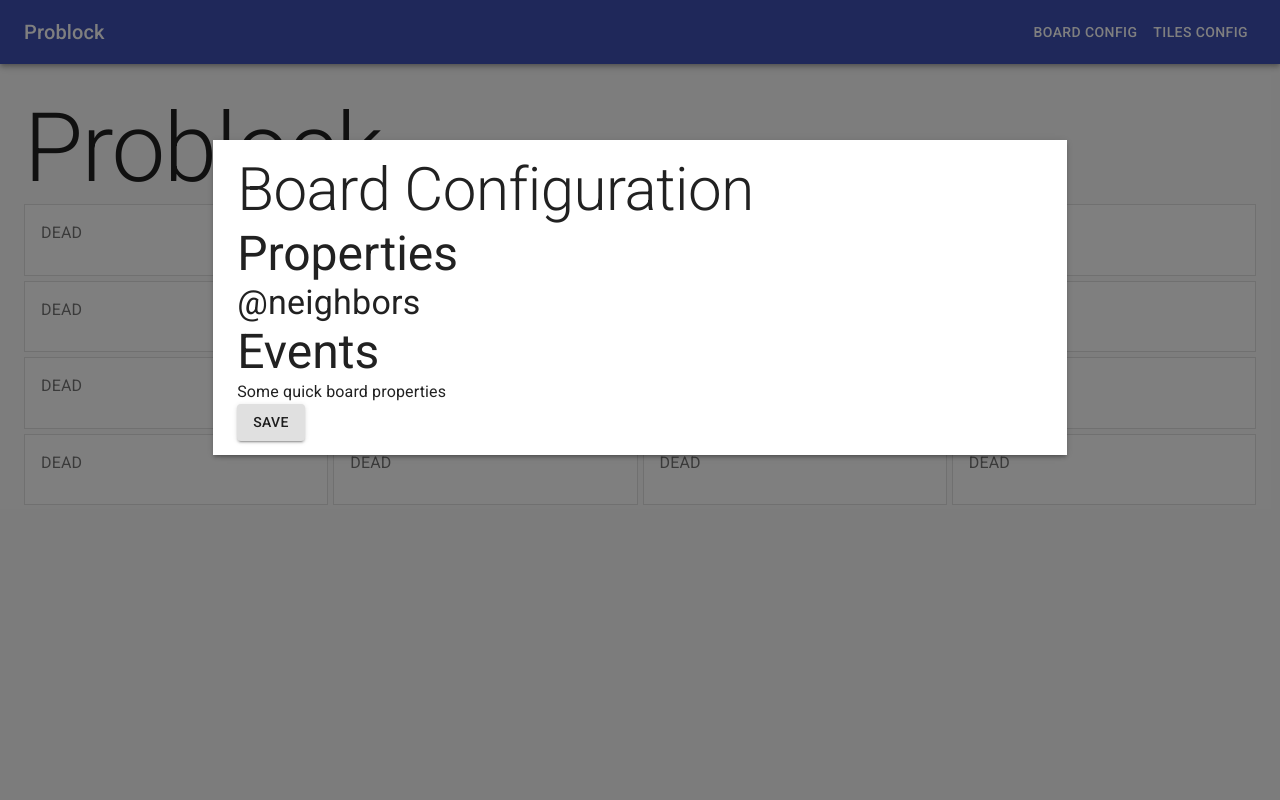
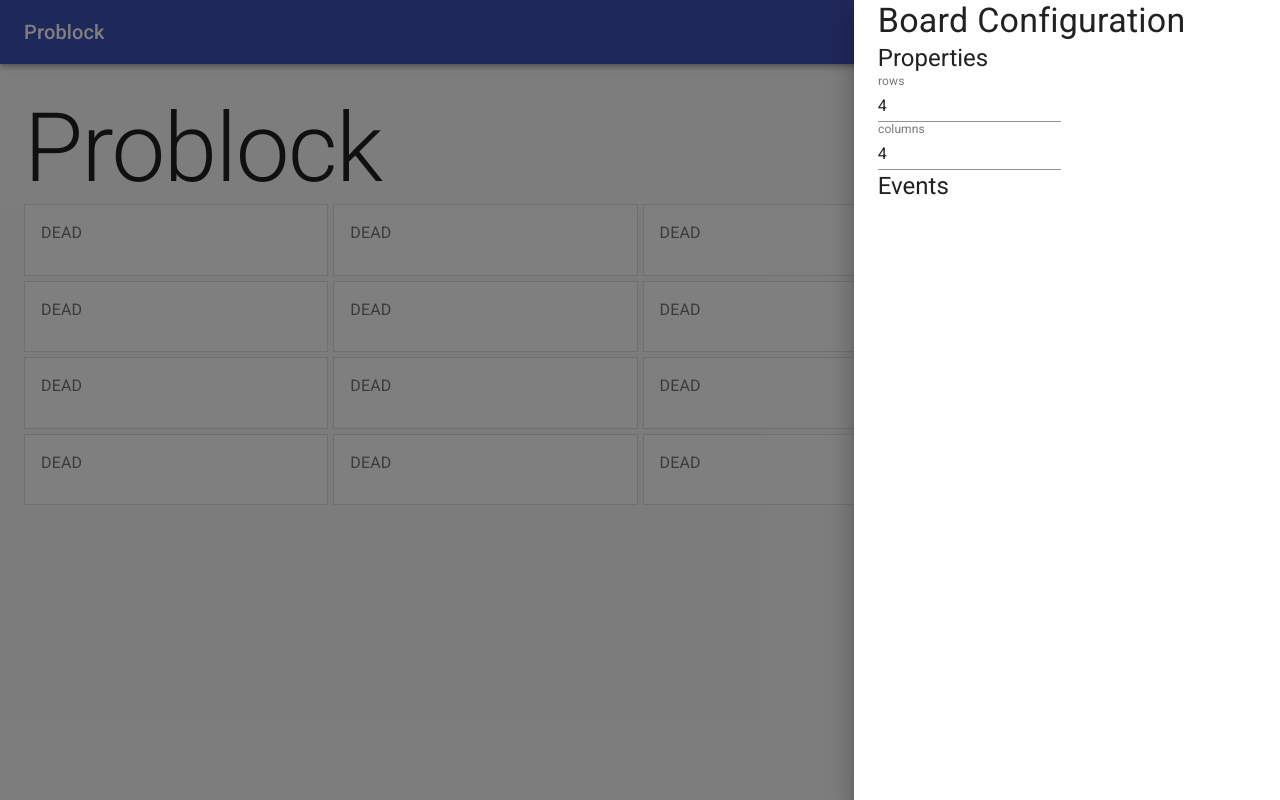
Before and after one commit to Jeffrey04/problock, a React (Create React App) app in the folder frontend/: page / in a window 1280 px wide. Both pictures are taken after a click on the button "BOARD CONFIG". Built offline with nearby package versions, Linux system fonts and the light colour scheme.

Commit message:
converted the configs into drawers

```diff
--- a/frontend/src/components/App.js
+++ b/frontend/src/components/App.js
@@ -17,6 +17,7 @@ import Typography from "@material-ui/core/Typography";
 export default function () {
   const boardState = useSelector((state) => state.ui.state);
   const dispatch = useDispatch();
+  const properties = useSelector((state) => state.board.properties);
 
   return (
     <React.Fragment>
@@ -27,7 +28,7 @@ export default function () {
       <TilesConfig />
       <Container fixed>
         <Typography variant="h1">Problock</Typography>
-        <Board rows={4} columns={4} />
+        <Board rows={properties.rows} columns={properties.columns} />
       </Container>
       {/*
       <Fab
--- a/frontend/src/components/BoardConfig.js
+++ b/frontend/src/components/BoardConfig.js
@@ -1,42 +1,53 @@
 import { GAME_CONFIG, UIUpdateConfig } from "../features/ui/UISlice";
 import { useDispatch, useSelector } from "react-redux";
 
-import Button from "@material-ui/core/Button";
 import Container from "@material-ui/core/Container";
-import Modal from "@material-ui/core/Modal";
-import Paper from "@material-ui/core/Paper";
+import { Drawer } from "@material-ui/core";
 import React from "react";
+import TextField from "@material-ui/core/TextField";
 import Typography from "@material-ui/core/Typography";
 
 export default function () {
   const isOpened = useSelector(
     (state) => state.ui.config.type === GAME_CONFIG.BOARD
   );
+  const properties = useSelector((state) => state.board.properties);
   const dispatch = useDispatch();
+  console.log(properties);
 
   return (
-    <Modal
+    <Drawer
+      anchor="right"
       open={isOpened}
       onClose={() => dispatch(UIUpdateConfig({ type: GAME_CONFIG.NONE }))}
-      aria-labelledby="simple-modal-title"
-      aria-describedby="simple-modal-description"
+      PaperProps={{ style: { width: "33.3%" } }}
     >
-      <Paper
-        elevation={3}
-        square
-        style={{ margin: "10em auto", padding: "1em 0", width: "66.7%" }}
-      >
-        <Container>
-          <form noValidate autoComplete="off">
-            <Typography variant="h2">Board Configuration</Typography>
-            <Typography variant="h3">Properties</Typography>
-            <Typography variant="h4">@neighbors</Typography>
-            <Typography variant="h3">Events</Typography>
-            <Typography variant="body1">Some quick board properties</Typography>
-            <Button variant="contained">Save</Button>
-          </form>
-        </Container>
-      </Paper>
-    </Modal>
+      <Container>
+        <form noValidate autoComplete="off">
+          <Typography variant="h4" component="h2">
+            Board Configuration
+          </Typography>
+          <Typography variant="h5" component="h3">
+            Properties
+          </Typography>
+          <TextField
+            id="standard-basic"
+            label="rows"
+            defaultValue={properties.rows}
+            style={{ marginRight: "1em" }}
+            InputProps={{ readOnly: true }}
+          />
+          <TextField
+            id="standard-basic"
+            label="columns"
+            defaultValue={properties.columns}
+            InputProps={{ readOnly: true }}
+          />
+          <Typography variant="h5" component="h3">
+            Events
+          </Typography>
+        </form>
+      </Container>
+    </Drawer>
   );
 }
--- a/frontend/src/components/TilesConfig.js
+++ b/frontend/src/components/TilesConfig.js
@@ -1,3 +1,4 @@
+import { Container, Drawer, TextField } from "@material-ui/core";
 import {
   DISPLAY_TYPE,
   TRIGGER_TYPE,
@@ -9,16 +10,12 @@ import { GAME_CONFIG, UIUpdateConfig } from "../features/ui/UISlice";
 import { clearError, updateError } from "../features/error/ErrorSlice";
 import { useDispatch, useSelector } from "react-redux";
 
-import Container from "@material-ui/core/Container";
 import FormControl from "@material-ui/core/FormControl";
 import FormLabel from "@material-ui/core/FormLabel";
 import GridList from "@material-ui/core/GridList";
 import GridListTile from "@material-ui/core/GridListTile";
 import MenuItem from "@material-ui/core/MenuItem";
-import Modal from "@material-ui/core/Modal";
-import Paper from "@material-ui/core/Paper";
 import React from "react";
-import { TextField } from "@material-ui/core";
 import TilePropertyNeighbours from "./TilePropertyNeighbours";
 import Typography from "@material-ui/core/Typography";
 import ruler from "ruler";
@@ -163,27 +160,23 @@ export default function () {
   const error = useSelector((state) => state.error);
 
   return (
-    <Modal
+    <Drawer
       open={isOpened}
       onClose={() => dispatch(UIUpdateConfig({ type: GAME_CONFIG.NONE }))}
-      aria-labelledby="simple-modal-title"
-      aria-describedby="simple-modal-description"
-    >
-      <Paper
-        elevation={3}
-        square
-        style={{ margin: "1em auto", padding: "1em 0", width: "66.7%" }}
+      anchor="right"
+      PaperProps={{ style: { width: "33.3%" } }}
     >
       <Container>
         <form noValidate autoComplete="off">
-            <Typography variant="h2">General Tiles Configuration</Typography>
-            <Typography variant="h3">Properties</Typography>
-            <div>
+          <Typography variant="h5" component="h2">
+            General Tiles Configuration
+          </Typography>
+          <Typography variant="h6" component="h3">
+            Properties
+          </Typography>
           <TilePropertyNeighbours
             neighbours={properties.neighbours}
-                action={(neighbours) =>
-                  tilesUpdatePropertyNeighbours(neighbours)
-                }
+            action={(neighbours) => tilesUpdatePropertyNeighbours(neighbours)}
           />
           <FormControl fullWidth margin="normal" component="fieldset">
             <FormLabel component="legend">@display</FormLabel>
@@ -196,9 +189,7 @@ export default function () {
                   label="Type"
                   value={properties.display.type}
                   onChange={(event) =>
-                        dispatch(
-                          tilesUpdateDisplay({ type: event.target.value })
-                        )
+                    dispatch(tilesUpdateDisplay({ type: event.target.value }))
                   }
                   size="medium"
                 >
@@ -226,8 +217,9 @@ export default function () {
               )}
             </GridList>
           </FormControl>
-            </div>
-            <Typography variant="h3">Events</Typography>
+          <Typography variant="h6" component="h3">
+            Events
+          </Typography>
           {events.map((event_tile, index_tile) => (
             <FormControl
               key={index_tile}
@@ -282,6 +274,8 @@ export default function () {
                 >
                   <FormLabel component="legend">Rule {index_rule}</FormLabel>
                   <TextField
+                    multiline
+                    rows={3}
                     fullWidth
                     id={fieldId(
                       "event-condition-value",
@@ -315,17 +309,15 @@ export default function () {
                         );
                       } else if (
                         error.id ===
-                          fieldId(
-                            "event-condition-value",
-                            index_tile,
-                            index_rule
-                          )
+                        fieldId("event-condition-value", index_tile, index_rule)
                       ) {
                         dispatch(clearError());
                       }
                     }}
                   ></TextField>
                   <TextField
+                    multiline
+                    rows={3}
                     fullWidth
                     id={fieldId(
                       "event-condition-neighbour",
@@ -395,8 +387,9 @@ export default function () {
                       }
                     ></TextField>
                     <TextField
+                      multiline
+                      rows={3}
                       fullWidth
-                        multiline
                       id={fieldId("event-set-rule", index_tile, index_rule)}
                       label="rule"
                       value={rule.set.rule}
@@ -441,10 +434,8 @@ export default function () {
               ))}
             </FormControl>
           ))}
-            <Typography variant="body1">Some quick board properties</Typography>
         </form>
       </Container>
-      </Paper>
-    </Modal>
+    </Drawer>
   );
 }
--- a/frontend/src/features/board/BoardSlice.js
+++ b/frontend/src/features/board/BoardSlice.js
@@ -3,7 +3,10 @@ import { createSlice } from "@reduxjs/toolkit";
 const boardSlice = createSlice({
   name: "board",
   initialState: {
-    properties: {},
+    properties: {
+      rows: 4,
+      columns: 4,
+    },
   },
   reducers: {},
 });
```
Lines whose indentation alone changed are shown as unchanged.
